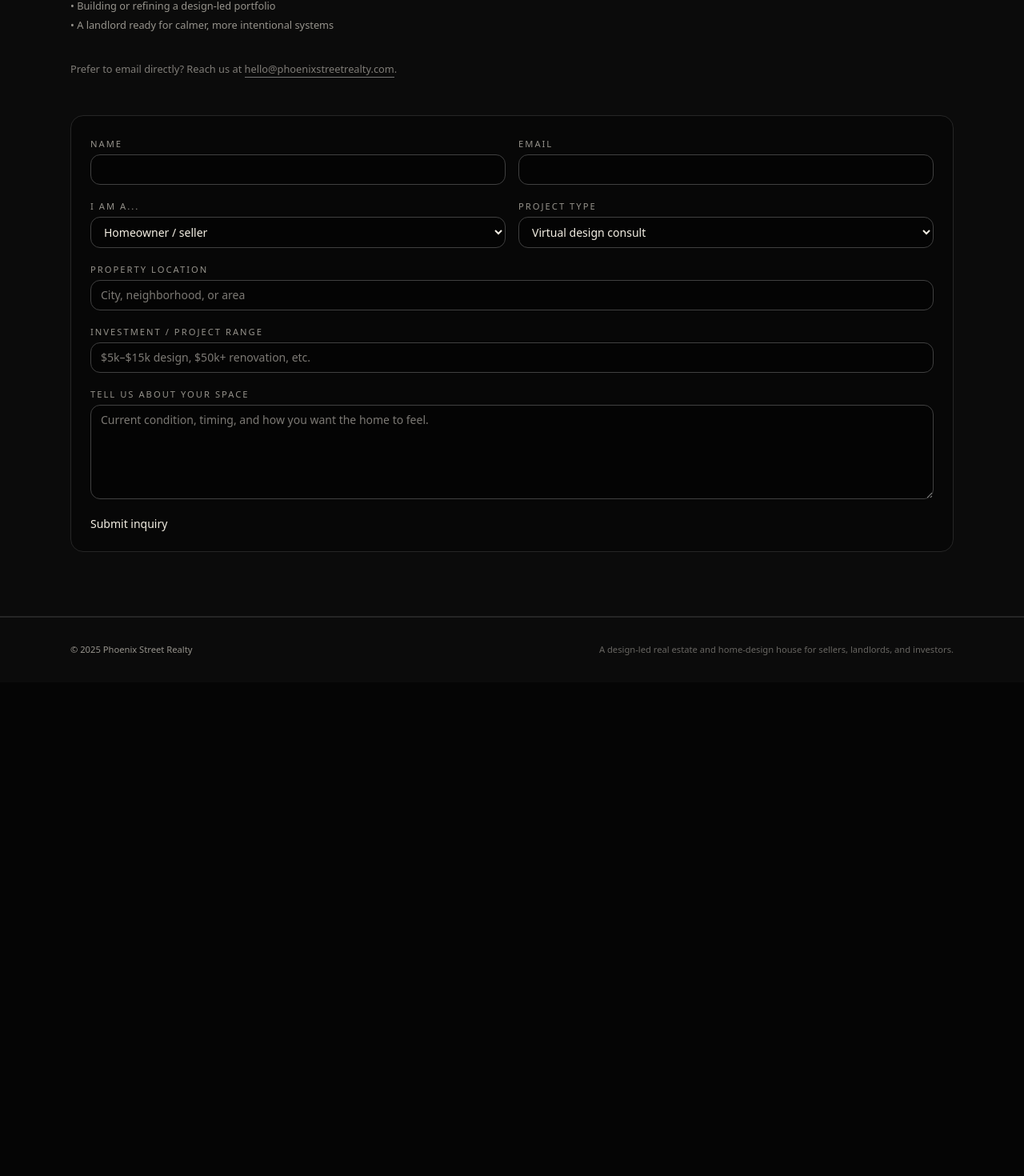
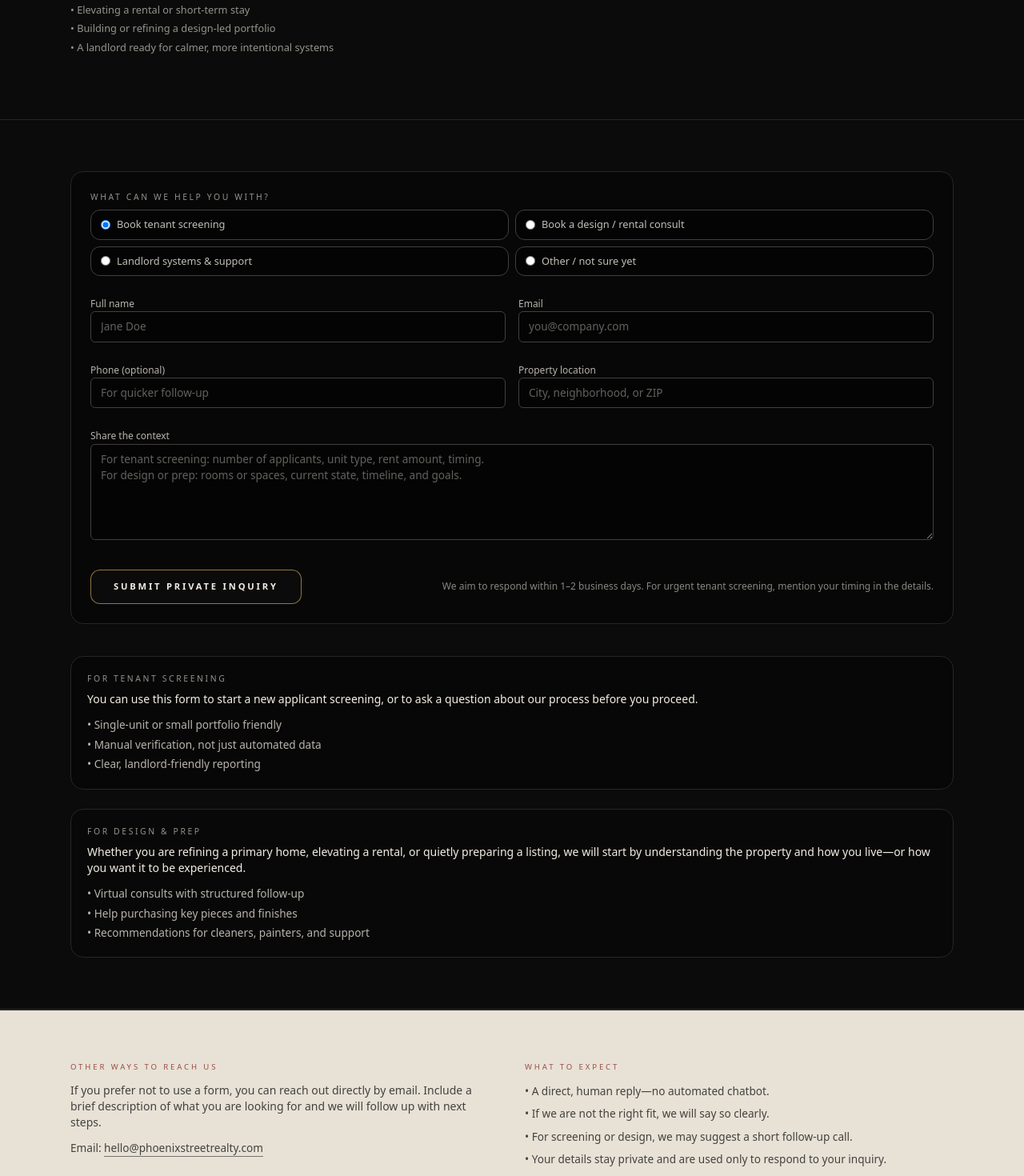
Before and after one commit to adeola-ak/phoenix-street-realty, a Next.js app: page /contact in a window 1280 px wide. Shown: the part 375-1845 px from the top of the page at 80% size. Before the commit the page ends 1228 px from the top, so only its background shows below. Built offline with nearby package versions, Linux system fonts and the light colour scheme.

Commit message:
adjust for formspree

```diff
--- a/app/HomePageClient.tsx
+++ b/app/HomePageClient.tsx
@@ -605,7 +605,7 @@ function FinalCtaSection() {
 						Private inquiry
 					</p>
 					<h2 className="font-[var(--font-playfair)] text-2xl md:text-3xl">
-						tell us about your property.
+						Tell us about your property.
 					</h2>
 					<p className="text-sm text-neutral-800/85">
 						For design-led rentals, off-market preparations, or
--- a/app/contact/ContactPageClient.tsx
+++ b/app/contact/ContactPageClient.tsx
@@ -1,255 +1,387 @@
 "use client";
 
+import { motion } from "framer-motion";
 import { JsonLd } from "@/components/seo/JsonLd";
-import { useState } from "react";
-import { motion } from "framer-motion";
 import { PrimaryButton } from "@/components/ui/PrimaryButton";
-
-const FORM_ENDPOINT = "https://formspree.io/f/xdkqdqyg";
 
 export default function ContactPageClient() {
 	const contactJsonLd = {
 		"@context": "https://schema.org",
 		"@type": "ContactPage",
-		"@id": "https://phoenixstreetrealty.com/contact",
+		name: "Contact Phoenix Street Realty",
 		url: "https://phoenixstreetrealty.com/contact",
-		name: "Contact Phoenix Street Realty",
 		description:
-			"Contact Phoenix Street Realty to book tenant screening, interior design consults, rental prep, or landlord support.",
+			"Private inquiry page for Phoenix Street Realty, offering tenant screening, interior design consults, rental prep, and landlord support.",
+		about: [
+			{
+				"@type": "Service",
+				name: "Tenant Screening & Applicant Verification",
+			},
+			{
+				"@type": "Service",
+				name: "Virtual Interior Design Consultations",
+			},
+			{
+				"@type": "Service",
+				name: "Rental-Ready Prep & Styling",
+			},
+			{
+				"@type": "Service",
+				name: "Landlord Systems & Support",
+			},
+		],
 	};
-
-	const [status, setStatus] = useState<
-		"idle" | "submitting" | "submitted" | "error"
-	>("idle");
-
-	async function handleSubmit(e: React.FormEvent<HTMLFormElement>) {
-		e.preventDefault();
-		setStatus("submitting");
-
-		const form = e.currentTarget;
-		const formData = new FormData(form);
-
-		try {
-			const res = await fetch(FORM_ENDPOINT, {
-				method: "POST",
-				body: formData,
-				headers: {
-					Accept: "application/json",
-				},
-			});
-
-			if (res.ok) {
-				setStatus("submitted");
-				form.reset();
-			} else {
-				setStatus("error");
-			}
-		} catch {
-			setStatus("error");
-		}
-	}
 
 	return (
 		<main className="bg-psr-charcoal text-psr-soft-white">
 			<JsonLd data={contactJsonLd} />
+			<IntroSection />
+			<FormSection />
+			<SidebarSection />
+		</main>
+	);
+}
+
+/* --------------------------- INTRO --------------------------- */
+
+function IntroSection() {
+	return (
 		<section className="border-b border-neutral-800">
-				<div className="mx-auto grid max-w-6xl gap-12 px-6 py-16 md:grid-cols-[1.1fr,1.2fr] md:py-20">
-					{/* Left: copy */}
+			<div className="mx-auto max-w-6xl px-6 py-16 md:py-20">
 				<motion.div
-						className="space-y-5"
-						initial={{ opacity: 0, y: 30 }}
+					className="max-w-3xl space-y-4"
+					initial={{ opacity: 0, y: 24 }}
 					whileInView={{ opacity: 1, y: 0 }}
 					viewport={{ once: true, amount: 0.4 }}
 					transition={{ duration: 0.7 }}
 				>
 					<p className="text-[0.6rem] tracking-[0.3em] uppercase text-psr-soft-white/60">
-							Private inquiry
+						Contact
 					</p>
-						<h1 className="font-[var(--font-playfair)] text-3xl md:text-4xl">
-							tell us about your property.
+					<h1 className="font-[var(--font-playfair)] text-3xl md:text-4xl text-psr-ivory">
+						Share your property, your applicants, or your next
+						decision.
 					</h1>
-						<p className="text-sm text-psr-soft-white/70">
-							For design-led rentals, seller preparations, or
-							portfolio-level conversations, share a few details
-							below. Your inquiry is reviewed privately, and we
-							respond with clear, straightforward next steps.
+					<p className="text-sm text-psr-soft-white/75">
+						For design consults, tenant screening, or start a
+						conversation about a rental-ready prep or landlord
+						system. Share a few details below. Your inquiry is
+						reviewed privately, and we respond with clear,
+						straightforward next steps.
 					</p>
 
 					<div className="space-y-2 text-[0.8rem] text-psr-soft-white/60">
 						<p>We are a good fit if you are:</p>
 						<ul className="space-y-1">
-								<li>
-									• Preparing a home to sell or quietly list
-								</li>
+							<li>• Preparing a home to sell or quietly list</li>
 							<li>• Elevating a rental or short-term stay</li>
 							<li>
-									• Building or refining a design-led
-									portfolio
+								• Building or refining a design-led portfolio
 							</li>
 							<li>
-									• A landlord ready for calmer, more
-									intentional systems
+								• A landlord ready for calmer, more intentional
+								systems
 							</li>
 						</ul>
 					</div>
+				</motion.div>
+			</div>
+		</section>
+	);
+}
 
-						<div className="pt-4 text-[0.8rem] text-psr-soft-white/50">
+/* --------------------------- FORM ---------------------------- */
+
+function FormSection() {
+	return (
+		<section className="border-b border-neutral-800">
+			<div className="mx-auto max-w-6xl px-6 py-12 md:py-16">
+				<motion.div
+					className="grid gap-10 md:grid-cols-[1.5fr,1fr]"
+					initial={{ opacity: 0, y: 24 }}
+					whileInView={{ opacity: 1, y: 0 }}
+					viewport={{ once: true, amount: 0.4 }}
+					transition={{ duration: 0.7 }}
+				>
+					<form
+						className="space-y-6 rounded-2xl border border-neutral-800 bg-black/40 p-6 text-[0.85rem] shadow-card-soft/40"
+						method="POST"
+						action="https://formspree.io/f/xdkqdqyg"
+					>
+						{/* Formspree meta fields */}
+						<input
+							type="hidden"
+							name="_subject"
+							value="New inquiry from Phoenix Street Realty contact form"
+						/>
+						{/* Simple anti-bot honeypot field (hidden from real users) */}
+						<input
+							type="text"
+							name="_gotcha"
+							style={{ display: "none" }}
+							tabIndex={-1}
+							autoComplete="off"
+						/>
+
+						{/* Inquiry type */}
+						<div className="space-y-2">
+							<p className="text-[0.65rem] uppercase tracking-[0.25em] text-psr-soft-white/60">
+								What can we help you with?
+							</p>
+							<div className="grid gap-2 md:grid-cols-2">
+								<label className="flex cursor-pointer items-center gap-2 rounded-xl border border-neutral-700 bg-black/40 px-3 py-2 text-psr-soft-white/80 hover:border-psr-gold/70">
+									<input
+										type="radio"
+										name="Inquiry type"
+										value="Tenant screening"
+										className="h-3 w-3 border border-neutral-500 bg-transparent text-psr-gold"
+										defaultChecked
+									/>
+									<span className="text-[0.8rem]">
+										Book tenant screening
+									</span>
+								</label>
+								<label className="flex cursor-pointer items-center gap-2 rounded-xl border border-neutral-700 bg-black/40 px-3 py-2 text-psr-soft-white/80 hover:border-psr-gold/70">
+									<input
+										type="radio"
+										name="Inquiry type"
+										value="Design consult or rental prep"
+										className="h-3 w-3 border border-neutral-500 bg-transparent text-psr-gold"
+									/>
+									<span className="text-[0.8rem]">
+										Book a design / rental consult
+									</span>
+								</label>
+								<label className="flex cursor-pointer items-center gap-2 rounded-xl border border-neutral-700 bg-black/40 px-3 py-2 text-psr-soft-white/80 hover:border-psr-gold/70">
+									<input
+										type="radio"
+										name="Inquiry type"
+										value="Landlord systems or support"
+										className="h-3 w-3 border border-neutral-500 bg-transparent text-psr-gold"
+									/>
+									<span className="text-[0.8rem]">
+										Landlord systems &amp; support
+									</span>
+								</label>
+								<label className="flex cursor-pointer items-center gap-2 rounded-xl border border-neutral-700 bg-black/40 px-3 py-2 text-psr-soft-white/80 hover:border-psr-gold/70">
+									<input
+										type="radio"
+										name="Inquiry type"
+										value="Other"
+										className="h-3 w-3 border border-neutral-500 bg-transparent text-psr-gold"
+									/>
+									<span className="text-[0.8rem]">
+										Other / not sure yet
+									</span>
+								</label>
+							</div>
+						</div>
+
+						{/* Contact info */}
+						<div className="grid gap-4 md:grid-cols-2">
+							<div className="space-y-1">
+								<label
+									htmlFor="name"
+									className="text-[0.75rem] text-psr-soft-white/75"
+								>
+									Full name
+								</label>
+								<input
+									id="name"
+									name="Name"
+									type="text"
+									required
+									className="w-full rounded-md border border-neutral-700 bg-black/40 px-3 py-2 text-psr-soft-white placeholder:text-psr-soft-white/40 focus:outline-none focus-visible:ring focus-visible:ring-psr-gold/50"
+									placeholder="Jane Doe"
+								/>
+							</div>
+							<div className="space-y-1">
+								<label
+									htmlFor="email"
+									className="text-[0.75rem] text-psr-soft-white/75"
+								>
+									Email
+								</label>
+								<input
+									id="email"
+									name="Email"
+									type="email"
+									required
+									className="w-full rounded-md border border-neutral-700 bg-black/40 px-3 py-2 text-psr-soft-white placeholder:text-psr-soft-white/40 focus:outline-none focus-visible:ring focus-visible:ring-psr-gold/50"
+									placeholder="you@company.com"
+								/>
+							</div>
+						</div>
+
+						<div className="grid gap-4 md:grid-cols-2">
+							<div className="space-y-1">
+								<label
+									htmlFor="phone"
+									className="text-[0.75rem] text-psr-soft-white/75"
+								>
+									Phone (optional)
+								</label>
+								<input
+									id="phone"
+									name="Phone"
+									type="tel"
+									className="w-full rounded-md border border-neutral-700 bg-black/40 px-3 py-2 text-psr-soft-white placeholder:text-psr-soft-white/40 focus:outline-none focus-visible:ring focus-visible:ring-psr-gold/50"
+									placeholder="For quicker follow-up"
+								/>
+							</div>
+							<div className="space-y-1">
+								<label
+									htmlFor="location"
+									className="text-[0.75rem] text-psr-soft-white/75"
+								>
+									Property location
+								</label>
+								<input
+									id="location"
+									name="Property location"
+									type="text"
+									className="w-full rounded-md border border-neutral-700 bg-black/40 px-3 py-2 text-psr-soft-white placeholder:text-psr-soft-white/40 focus:outline-none focus-visible:ring focus-visible:ring-psr-gold/50"
+									placeholder="City, neighborhood, or ZIP"
+								/>
+							</div>
+						</div>
+
+						{/* Context */}
+						{/* note: keep this exactly how you had it, just no encType */}
+						<div className="space-y-1">
+							<label
+								htmlFor="details"
+								className="text-[0.75rem] text-psr-soft-white/75"
+							>
+								Share the context
+							</label>
+							<textarea
+								id="details"
+								name="Details"
+								rows={5}
+								className="w-full rounded-md border border-neutral-700 bg-black/40 px-3 py-2 text-psr-soft-white placeholder:text-psr-soft-white/40 focus:outline-none focus-visible:ring focus-visible:ring-psr-gold/50"
+								placeholder="For tenant screening: number of applicants, unit type, rent amount, timing.&#10;For design or prep: rooms or spaces, current state, timeline, and goals."
+							/>
+						</div>
+
+						{/* Submit */}
+						<div className="flex flex-col gap-3 pt-2 md:flex-row md:items-center md:justify-between">
+							<PrimaryButton type="submit">
+								Submit private inquiry
+							</PrimaryButton>
+							<p className="text-[0.75rem] text-psr-soft-white/55">
+								We aim to respond within 1–2 business days. For
+								urgent tenant screening, mention your timing in
+								the details.
+							</p>
+						</div>
+					</form>
+
+					<RightColumnExplainer />
+				</motion.div>
+			</div>
+		</section>
+	);
+}
+
+/* ------------------------ RIGHT COLUMN ------------------------ */
+
+function RightColumnExplainer() {
+	return (
+		<div className="space-y-6 text-[0.85rem] text-psr-soft-white/80">
+			<div className="rounded-2xl border border-neutral-800 bg-black/40 p-5">
+				<p className="text-[0.65rem] uppercase tracking-[0.25em] text-psr-soft-white/60">
+					For tenant screening
+				</p>
+				<p className="mt-2 text-sm text-psr-soft-white">
+					You can use this form to start a new applicant screening, or
+					to ask a question about our process before you proceed.
+				</p>
+				<ul className="mt-3 space-y-1 text-psr-soft-white/75">
+					<li>• Single-unit or small portfolio friendly</li>
+					<li>• Manual verification, not just automated data</li>
+					<li>• Clear, landlord-friendly reporting</li>
+				</ul>
+			</div>
+			<div className="rounded-2xl border border-neutral-800 bg-black/30 p-5">
+				<p className="text-[0.65rem] uppercase tracking-[0.25em] text-psr-soft-white/60">
+					For design & prep
+				</p>
+				<p className="mt-2 text-sm text-psr-soft-white">
+					Whether you are refining a primary home, elevating a rental,
+					or quietly preparing a listing, we will start by
+					understanding the property and how you live—or how you want
+					it to be experienced.
+				</p>
+				<ul className="mt-3 space-y-1 text-psr-soft-white/75">
+					<li>• Virtual consults with structured follow-up</li>
+					<li>• Help purchasing key pieces and finishes</li>
+					<li>
+						• Recommendations for cleaners, painters, and support
+					</li>
+				</ul>
+			</div>
+		</div>
+	);
+}
+
+/* ---------------------- SIDEBAR BOTTOM ----------------------- */
+
+function SidebarSection() {
+	return (
+		<section className="border-t border-neutral-800 bg-psr-ivory text-psr-charcoal">
+			<div className="mx-auto max-w-6xl px-6 py-12 md:py-16">
+				<motion.div
+					className="grid gap-8 md:grid-cols-2"
+					initial={{ opacity: 0, y: 24 }}
+					whileInView={{ opacity: 1, y: 0 }}
+					viewport={{ once: true, amount: 0.4 }}
+					transition={{ duration: 0.7 }}
+				>
+					<div className="space-y-3 text-sm text-neutral-800/85">
+						<p className="text-[0.6rem] tracking-[0.3em] uppercase text-psr-ember/80">
+							Other ways to reach us
+						</p>
 						<p>
-								Prefer to email directly? Reach us at{" "}
+							If you prefer not to use a form, you can reach out
+							directly by email. Include a brief description of
+							what you are looking for and we will follow up with
+							next steps.
+						</p>
+						<p className="text-[0.85rem]">
+							Email:{" "}
 							<a
 								href="mailto:hello@phoenixstreetrealty.com"
 								className="border-b border-neutral-500 pb-[1px]"
 							>
 								hello@phoenixstreetrealty.com
 							</a>
-								.
 						</p>
 					</div>
-					</motion.div>
-
-					{/* Right: form */}
-					<motion.div
-						className="rounded-2xl border border-neutral-800 bg-black/40 p-6 shadow-card-soft/40"
-						initial={{ opacity: 0, y: 40 }}
-						whileInView={{ opacity: 1, y: 0 }}
-						viewport={{ once: true, amount: 0.4 }}
-						transition={{ duration: 0.7, delay: 0.1 }}
-					>
-						<form
-							onSubmit={handleSubmit}
-							className="space-y-4 text-sm"
-						>
-							<div className="grid gap-4 md:grid-cols-2">
-								<div>
-									<label className="text-[0.7rem] uppercase tracking-[0.18em] text-psr-soft-white/60">
-										Name
-									</label>
-									<input
-										required
-										name="name"
-										type="text"
-										className="mt-1 w-full rounded-xl border border-neutral-700 bg-black/40 px-3 py-2 text-sm text-psr-soft-white outline-none focus:border-psr-gold"
-									/>
+					<div className="space-y-3 text-[0.85rem] text-neutral-800/85">
+						<p className="text-[0.6rem] tracking-[0.3em] uppercase text-psr-ember/80">
+							What to expect
+						</p>
+						<ul className="space-y-2">
+							<li>
+								• A direct, human reply—no automated chatbot.
+							</li>
+							<li>
+								• If we are not the right fit, we will say so
+								clearly.
+							</li>
+							<li>
+								• For screening or design, we may suggest a
+								short follow-up call.
+							</li>
+							<li>
+								• Your details stay private and are used only to
+								respond to your inquiry.
+							</li>
+						</ul>
 					</div>
-								<div>
-									<label className="text-[0.7rem] uppercase tracking-[0.18em] text-psr-soft-white/60">
-										Email
-									</label>
-									<input
-										required
-										name="email"
-										type="email"
-										className="mt-1 w-full rounded-xl border border-neutral-700 bg-black/40 px-3 py-2 text-sm text-psr-soft-white outline-none focus:border-psr-gold"
-									/>
-								</div>
-							</div>
-
-							<div className="grid gap-4 md:grid-cols-2">
-								<div>
-									<label className="text-[0.7rem] uppercase tracking-[0.18em] text-psr-soft-white/60">
-										I am a...
-									</label>
-									<select
-										name="role"
-										className="mt-1 w-full rounded-xl border border-neutral-700 bg-black/40 px-3 py-2 text-sm text-psr-soft-white outline-none focus:border-psr-gold"
-									>
-										<option>Homeowner / seller</option>
-										<option>Landlord</option>
-										<option>Design client</option>
-										<option>Investor / partner</option>
-										<option>Other</option>
-									</select>
-								</div>
-								<div>
-									<label className="text-[0.7rem] uppercase tracking-[0.18em] text-psr-soft-white/60">
-										Project type
-									</label>
-									<select
-										name="projectType"
-										className="mt-1 w-full rounded-xl border border-neutral-700 bg-black/40 px-3 py-2 text-sm text-psr-soft-white outline-none focus:border-psr-gold"
-									>
-										<option>Virtual design consult</option>
-										<option>Rental-ready prep</option>
-										<option>
-											Styling & staging direction
-										</option>
-										<option>
-											Landlord systems & support
-										</option>
-										<option>Portfolio / investment</option>
-										<option>Not sure yet</option>
-									</select>
-								</div>
-							</div>
-
-							<div>
-								<label className="text-[0.7rem] uppercase tracking-[0.18em] text-psr-soft-white/60">
-									Property location
-								</label>
-								<input
-									name="location"
-									type="text"
-									placeholder="City, neighborhood, or area"
-									className="mt-1 w-full rounded-xl border border-neutral-700 bg-black/40 px-3 py-2 text-sm text-psr-soft-white outline-none focus:border-psr-gold"
-								/>
-							</div>
-
-							<div>
-								<label className="text-[0.7rem] uppercase tracking-[0.18em] text-psr-soft-white/60">
-									Investment / project range
-								</label>
-								<input
-									name="budget"
-									type="text"
-									placeholder="$5k–$15k design, $50k+ renovation, etc."
-									className="mt-1 w-full rounded-xl border border-neutral-700 bg-black/40 px-3 py-2 text-sm text-psr-soft-white outline-none focus:border-psr-gold"
-								/>
-							</div>
-
-							<div>
-								<label className="text-[0.7rem] uppercase tracking-[0.18em] text-psr-soft-white/60">
-									Tell us about your space
-								</label>
-								<textarea
-									required
-									name="message"
-									rows={5}
-									placeholder="Current condition, timing, and how you want the home to feel."
-									className="mt-1 w-full rounded-xl border border-neutral-700 bg-black/40 px-3 py-2 text-sm text-psr-soft-white outline-none focus:border-psr-gold"
-								/>
-							</div>
-
-							<div className="mt-4 flex flex-wrap items-center gap-4">
-								<PrimaryButton
-									type="submit"
-									disabled={
-										status === "submitting" ||
-										status === "submitted"
-									}
-									className="disabled:opacity-60"
-								>
-									{status === "idle" && "Submit inquiry"}
-									{status === "submitting" && "Sending..."}
-									{status === "submitted" && "Inquiry sent ✓"}
-								</PrimaryButton>
-
-								{status === "error" && (
-									<p className="text-[0.75rem] text-red-400">
-										Something went wrong. Please try again
-										or email us directly.
-									</p>
-								)}
-								{status === "submitted" && (
-									<p className="text-[0.75rem] text-psr-soft-white/60">
-										Thank you. We have received your
-										inquiry.
-									</p>
-								)}
-							</div>
-						</form>
 				</motion.div>
 			</div>
 		</section>
-		</main>
 	);
 }
```
Lines whose indentation alone changed are shown as unchanged.
